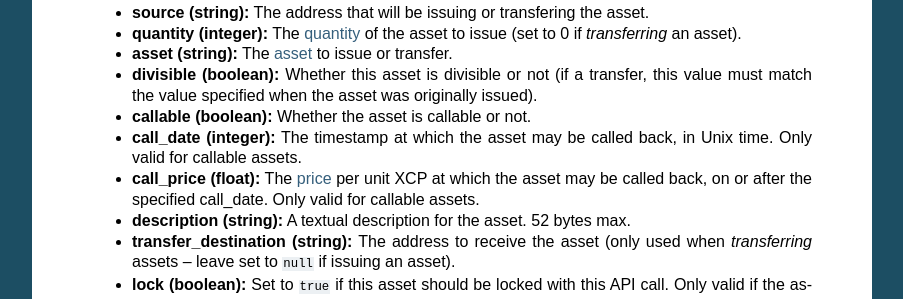
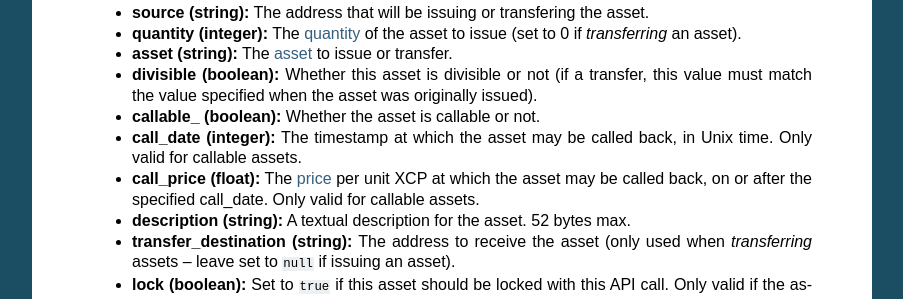
Before and after one commit to CounterpartyXCP/counterparty-core, a Sphinx documentation site: the page built from docs/API.rst, in a window 1280 px wide and 900 px high, scrolled down 14731 px. Shown: the part 152-451 px from the top of the window, without its empty margins (198-1101 px from the left). Built offline with Sphinx 7.4.7, drawn with Linux system fonts in a browser that asks for light colours.

Commit message:
Correct argument name in the arguments description

```diff
--- a/docs/API.rst
+++ b/docs/API.rst
@@ -756,7 +756,7 @@ Issue a new asset, issue more of an existing asset, lock an asset, or transfer t
   * **quantity (integer):** The :ref:`quantity <quantitys>` of the asset to issue (set to 0 if *transferring* an asset).
   * **asset (string):** The :ref:`asset <assets>` to issue or transfer.
   * **divisible (boolean):** Whether this asset is divisible or not (if a transfer, this value must match the value specified when the asset was originally issued).
-  * **callable (boolean):** Whether the asset is callable or not.
+  * **callable_ (boolean):** Whether the asset is callable or not.
   * **call_date (integer):** The timestamp at which the asset may be called back, in Unix time. Only valid for callable assets.
   * **call_price (float):** The :ref:`price <floats>` per unit XCP at which the asset may be called back, on or after the specified call_date. Only valid for callable assets.
   * **description (string):** A textual description for the asset. 52 bytes max.
```
